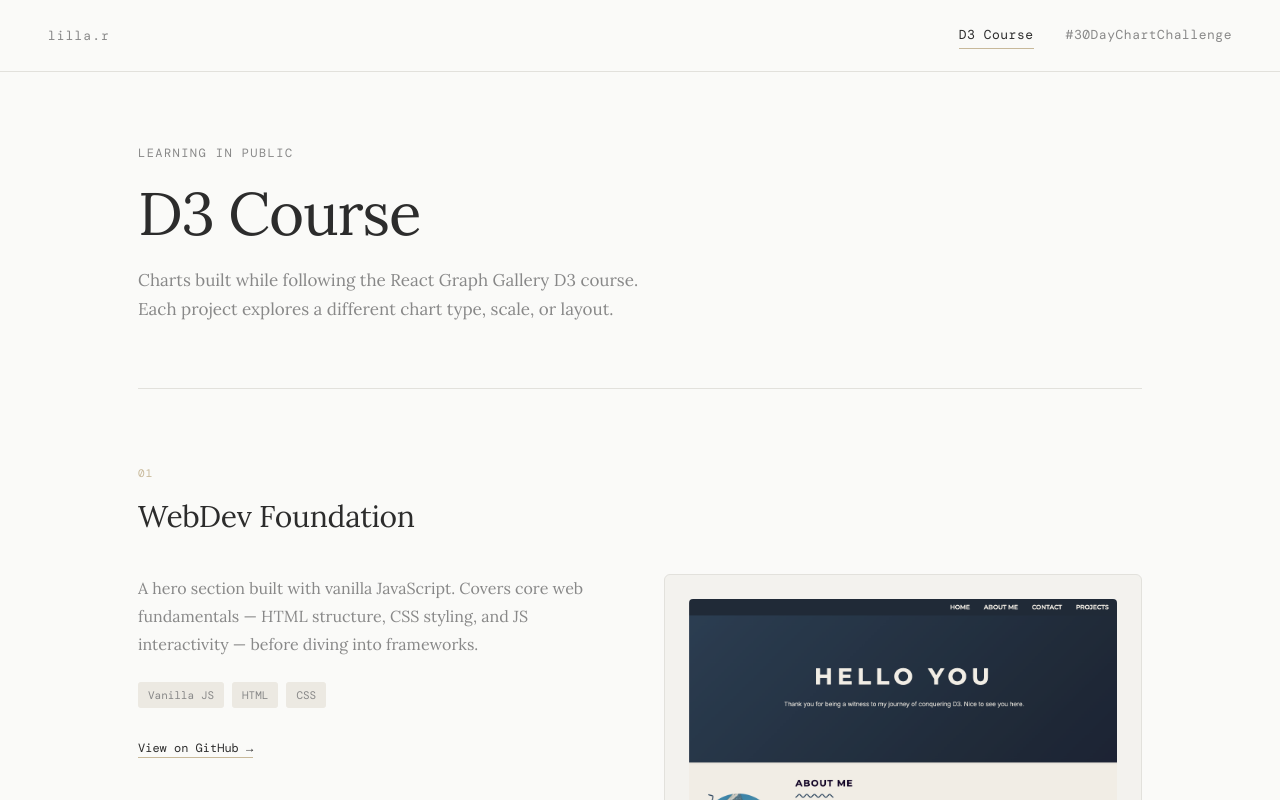
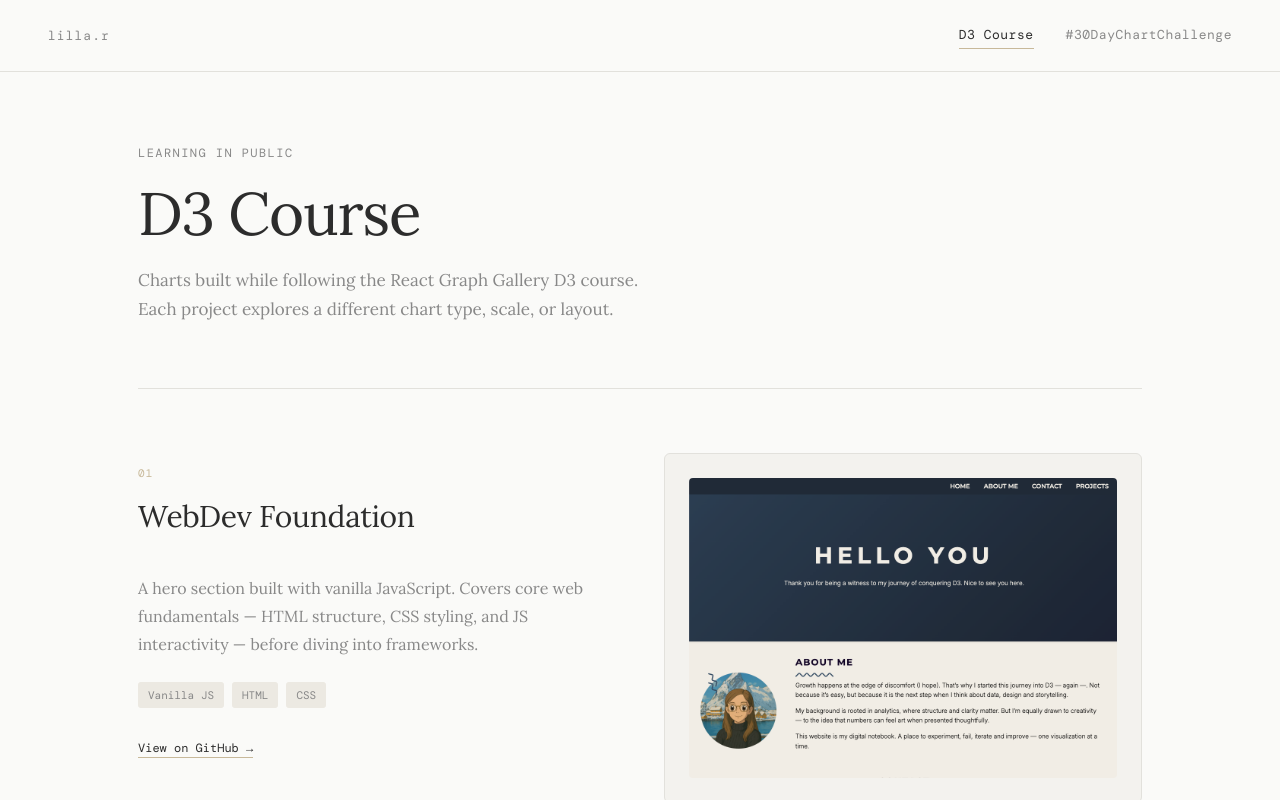
Before and after one commit to lillar/my-portfolio, a React (Vite) app: page /d3-course in a window 1280 px wide. Shown: the top 800 px of the page. Built offline with nearby package versions, Linux system fonts and the light colour scheme.

Commit message:
reorganize projects section to remove dead space

```diff
--- a/src/index.css
+++ b/src/index.css
@@ -168,6 +168,8 @@ nav {
   align-items: start;
 }
 
+
+
 .project-description {
   font-size: 16px;
   line-height: 1.75;
@@ -212,7 +214,6 @@ nav {
   border: 1px solid var(--border);
   border-radius: 6px;
   padding: 24px;
-  min-height: 260px;
   display: flex;
   align-items: center;
   justify-content: center;
@@ -220,7 +221,8 @@ nav {
 
 .project-image {
   width: 100%;
-  height: 100%;
+  height: 300px;
   object-fit: cover;
+  object-position: top;
   border-radius: 4px;
 }
--- a/src/pages/D3Course.jsx
+++ b/src/pages/D3Course.jsx
@@ -16,11 +16,10 @@ export default function D3Course() {
       <div className="project-list">
         {d3projects.map((project, i) => (
           <section key={project.id} className="project-section">
-            <p className="project-index">{String(i + 1).padStart(2, "0")}</p>
-            <h2 className="project-title">{project.title}</h2>
-
             <div className="project-body">
               <div className="project-text">
+                <p className="project-index">{String(i + 1).padStart(2, "0")}</p>
+                <h2 className="project-title">{project.title}</h2>
                 <p className="project-description">{project.description}</p>
                 <div className="project-tags">
                   {project.tags.map((tag) => (
```
